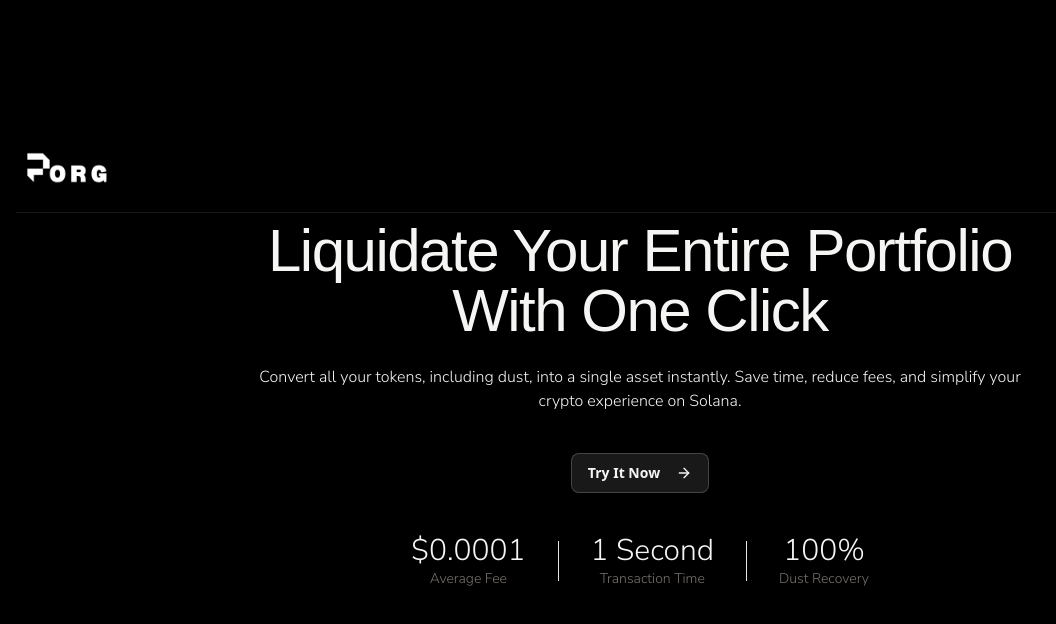
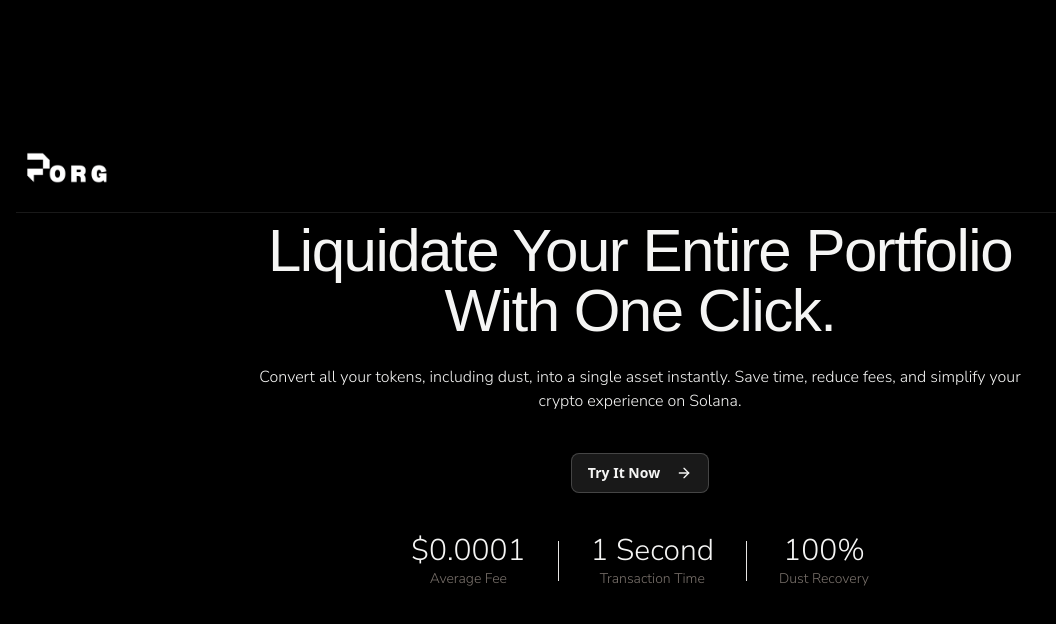
Before and after one commit to porg-liquidate/porg-frontend, a React (Vite) app: page / in a window 1280 px wide. Shown: the top 624 px of the page, without its empty margins (0-1056 px from the left). Built offline with nearby package versions, Linux system fonts and the light colour scheme; a web font is replaced by a local one.

Commit message:
FIX: fns date error

```diff
--- a/src/components/landing-hero.tsx
+++ b/src/components/landing-hero.tsx
@@ -19,7 +19,7 @@ export function LandingHero() {
       <div className="container relative z-10">
         <div className="mx-auto max-w-3xl text-center">
           <h1 className="mb-6 text-4xl font-bold text-secondary tracking-tight sm:text-5xl md:text-6xl">
-            Liquidate Your Entire Portfolio With One Click
+            Liquidate Your Entire Portfolio With One Click.
           </h1>
           <p className="mb-10 text-md text-muted">
             Convert all your tokens, including dust, into a single asset
```
